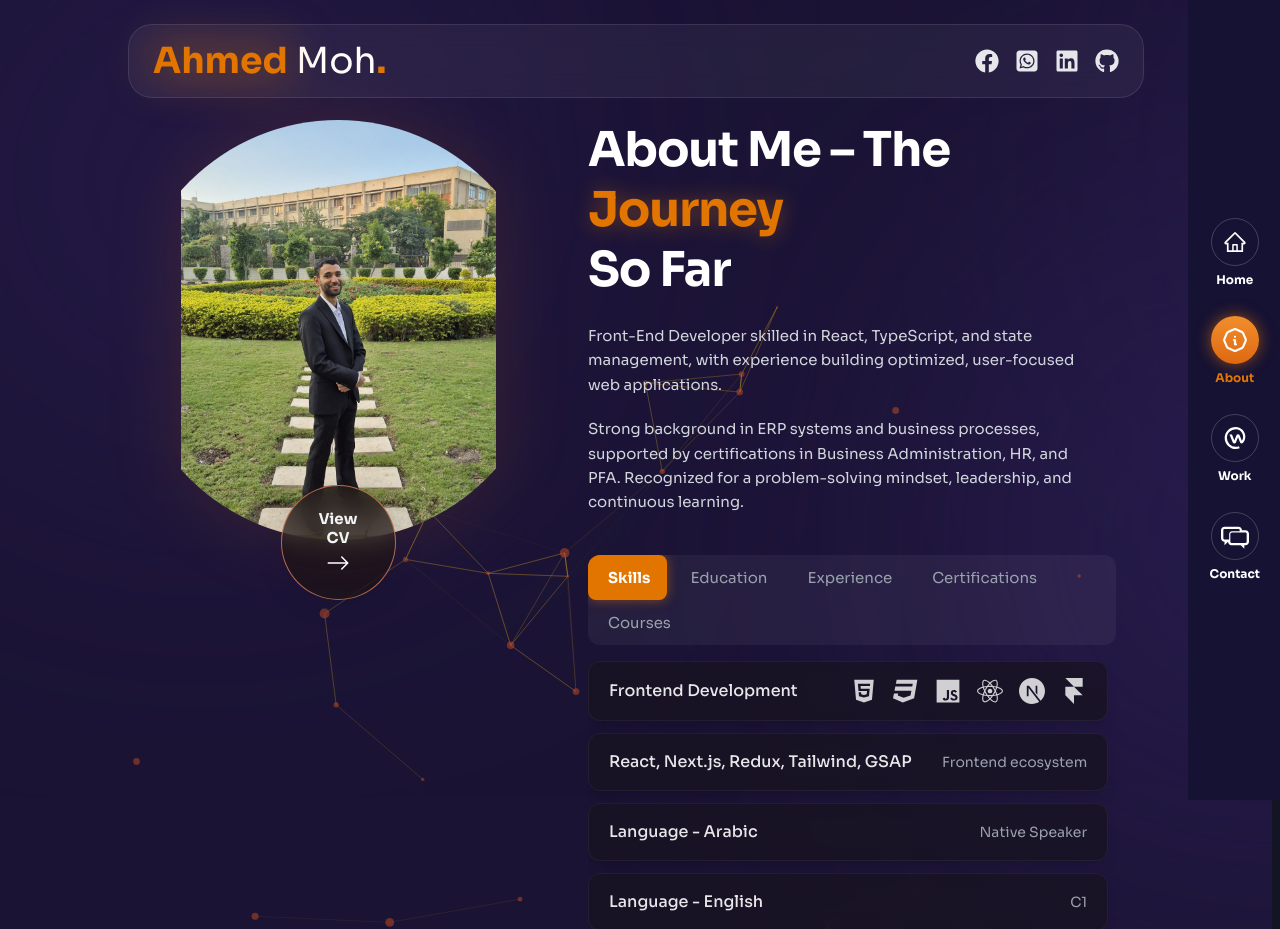
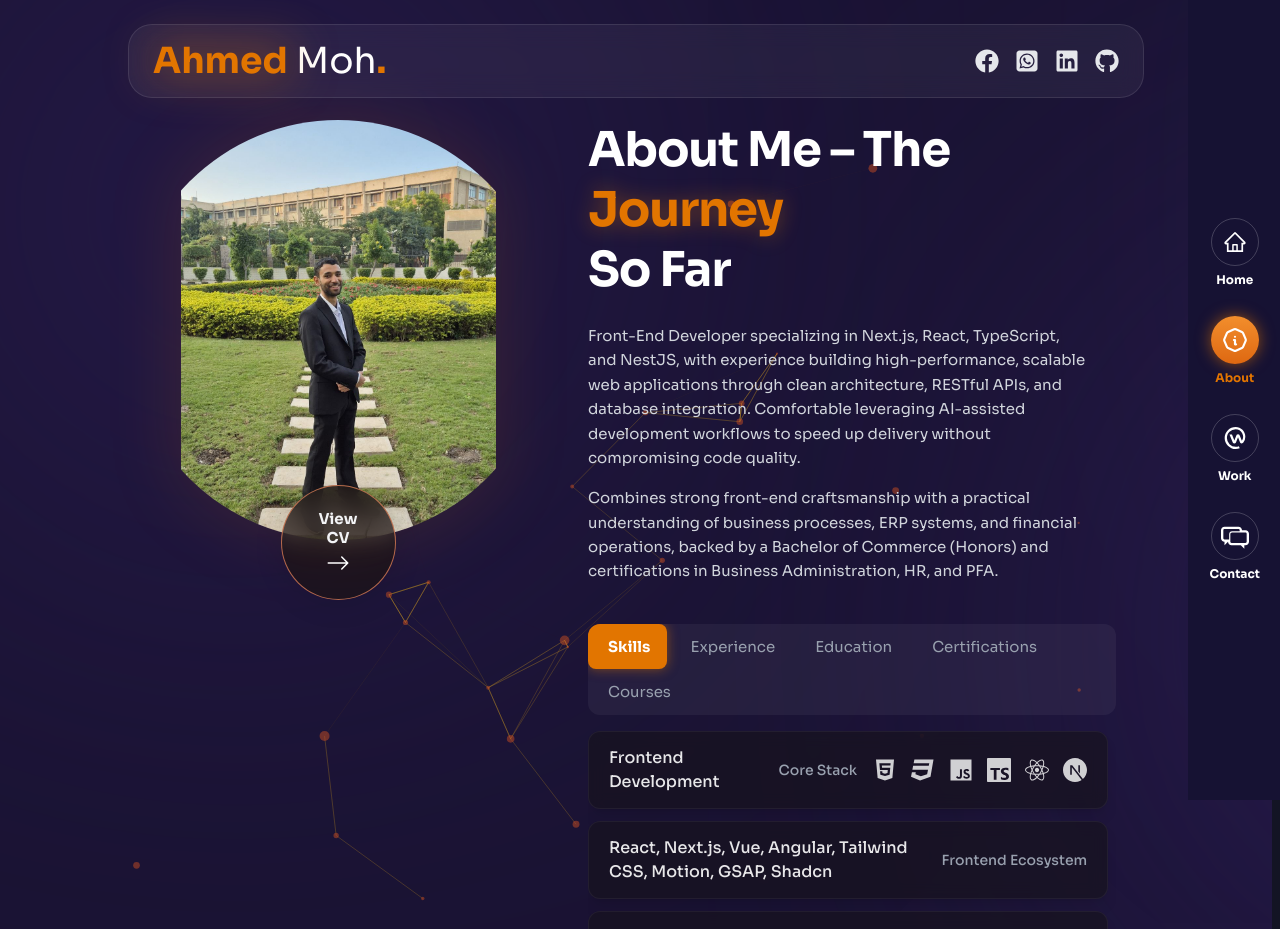
Before and after one commit to AhmedMohO/Ahmed-Portfolio, a Next.js app: page /about in a window 1280 px wide. Shown: the top 929 px of the page. Built offline with nearby package versions, Linux system fonts and the light colour scheme.

Commit message:
update CV and About page content; enhance descriptions and skills for clarity and impact

```diff
--- a/src/components/UI/SlideTaps.tsx
+++ b/src/components/UI/SlideTaps.tsx
@@ -1,12 +1,13 @@
 import { AnimatePresence, motion } from "framer-motion";
-import { FaHtml5, FaCss3, FaJs, FaReact } from "react-icons/fa";
-import { SiNextdotjs, SiFramer } from "react-icons/si";
+import { FaHtml5, FaCss3, FaJs, FaReact, FaNodeJs, FaDocker, FaGitAlt } from "react-icons/fa";
+import { SiNextdotjs, SiFramer, SiTypescript, SiTailwindcss, SiMongodb, SiNestjs } from "react-icons/si";
 import { memo, useEffect, useRef, useState, ReactNode } from "react";
 import Tap from "./Tap";
 
 interface InfoItem {
 	title: string;
 	stage?: string;
+	description?: string;
 	icons?: ReactNode[];
 }
 
@@ -122,7 +123,7 @@ export default memo(function SlideTaps() {
 							},
 						}}
 						className="w-full">
-						<div className="flex flex-col gap-3 w-full h-full max-h-[350px] overflow-y-auto pr-2 custom-scrollbar">
+						<div className="flex flex-col gap-3 w-full h-full max-h-[380px] overflow-y-auto pr-2 custom-scrollbar">
 							{aboutData[activeTab].info.map((item, index) => (
 								<motion.div
 									key={index}
@@ -137,24 +138,35 @@ export default memo(function SlideTaps() {
 										duration: 0.3,
 										ease: "easeOut",
 									}}
-									className="flex flex-col md:flex-row justify-between items-center gap-y-2 py-4 px-6 md:px-5 w-full bg-[#18131e]/70 border border-white/5 group backdrop-blur-sm rounded-[12px] text-gray-300 shadow-lg hover:shadow-[0_0_12px_rgba(226,117,0,0.5)] hover:bg-[#e27500] transition-all duration-300">
-									<div className="font-medium text-white/90 text-center md:text-left max-md:text-[15px]">
+									className="flex flex-col md:flex-row justify-between items-center gap-y-2 gap-x-4 py-3.5 px-6 md:px-5 w-full bg-[#18131e]/70 border border-white/5 group backdrop-blur-sm rounded-[12px] text-gray-300 shadow-lg hover:shadow-[0_0_12px_rgba(226,117,0,0.5)] hover:bg-[#e27500] transition-all duration-300">
+									<div className="flex flex-col text-center md:text-left gap-1 flex-1">
+										<div className="font-medium text-white/90 group-hover:text-white max-md:text-[15px]">
 											{item.title}
 										</div>
-									<div className="text-sm text-gray-400 group-hover:text-white whitespace-nowrap">
+										{item.description && (
+											<div className="text-xs text-gray-400 group-hover:text-white/90 leading-relaxed max-w-[650px]">
+												{item.description}
+											</div>
+										)}
+									</div>
+									<div className="flex items-center gap-4 shrink-0">
+										{item.stage && (
+											<div className="text-sm text-gray-400 group-hover:text-white whitespace-nowrap font-medium">
 												{item.stage}
 											</div>
+										)}
 										{item.icons && (
-										<div className="flex gap-x-4">
+											<div className="flex gap-x-3.5">
 												{item.icons.map((icon, idx) => (
 													<div
 														key={idx}
-													className="text-[26px] text-white/80 hover:text-white transition-colors">
+														className="text-[24px] text-white/80 group-hover:text-white hover:scale-110 transition-all">
 														{icon}
 													</div>
 												))}
 											</div>
 										)}
+									</div>
 								</motion.div>
 							))}
 						</div>
@@ -171,34 +183,88 @@ const aboutData: TabData[] = [
 		info: [
 			{
 				title: "Frontend Development",
+				stage: "Core Stack",
 				icons: [
 					<FaHtml5 key="html5" />,
 					<FaCss3 key="css3" />,
 					<FaJs key="js" />,
+					<SiTypescript key="ts" />,
 					<FaReact key="react" />,
 					<SiNextdotjs key="nextjs" />,
+				],
+			},
+			{
+				title: "React, Next.js, Vue, Angular, Tailwind CSS, Motion, GSAP, Shadcn",
+				stage: "Frontend Ecosystem",
+			},
+			{
+				title: "Node.js, NestJS, REST APIs, GraphQL, MongoDB, MySQL",
+				stage: "Backend & Data",
+				icons: [
+					<FaNodeJs key="node" />,
+					<SiNestjs key="nestjs" />,
+					<SiMongodb key="mongodb" />,
+				],
+			},
+			{
+				title: "React Query, Redux Toolkit, Axios, Zod, React Hook Form",
+				stage: "State & Data Fetching",
+			},
+			{
+				title: "TypeScript, JavaScript, Python, C, C++, Java, OOP & DSA",
+				stage: "Languages & CS",
+			},
+			{
+				title: "Git, Docker, Vercel, Figma-to-Code, Clerk, PayPal SDK",
+				stage: "DevOps & Integrations",
+				icons: [
+					<FaGitAlt key="git" />,
+					<FaDocker key="docker" />,
+					<SiTailwindcss key="tailwind" />,
 					<SiFramer key="framer" />,
 				],
 			},
 			{
-				title: "React, Next.js, Redux, Tailwind, GSAP",
-				stage: "Frontend ecosystem",
-			},
-			// {
-			// 	title: "Node.js, REST APIs, GraphQL, MongoDB",
-			// 	stage: "Backend & Data",
-			// },
-			// {
-			// 	title: "Git, Docker, Vercel",
-			// 	stage: "DevOps & Platforms",
-			// },
-			{
-				title: "Language - Arabic",
-				stage: "Native Speaker",
+				title: "AI Tools – GitHub Copilot & Cursor (AI-Assisted Workflows)",
+				stage: "Accelerated Dev",
 			},
 			{
-				title: "Language - English",
-				stage: "C1",
+				title: "Arabic (Native Speaker) • English (B2)",
+				stage: "Languages",
+			},
+		],
+	},
+	{
+		title: "experience",
+		info: [
+			{
+				title: "Zakham Company – Front-End Developer",
+				stage: "Sep 2025 – May 2026",
+				description:
+					"Delivered 5 client projects using Next.js App Router, integrated 96+ REST APIs with Axios & React Query (auth, RBAC), and built a reusable library of 70+ Tailwind components.",
+			},
+			{
+				title: "AuraPC – AI-Powered PC Market Intelligence SaaS",
+				stage: "May 2026 – Present",
+				description:
+					"Architected a multi-tenant platform with Next.js 16, React 19, TypeScript & MongoDB. Built a RAG pipeline (Vercel AI SDK, Pinecone), LLM function calling, and Puppeteer background scrapers.",
+			},
+			{
+				title: "Meshwark – Public Transportation Tracker",
+				stage: "Aug 2025",
+				description:
+					"Led and mentored 7 developer trainees in React best practices; engineered an admin dashboard achieving a 90 Lighthouse score with optimized SEO.",
+			},
+			{
+				title: "E-Commerce Website – Digital Gift Cards",
+				stage: "Mar 2025 – Apr 2025",
+				description:
+					"Built full-stack digital gaming store listing 17+ products with React, TypeScript, Redux Toolkit, Clerk authentication, and PayPal payment integration.",
+			},
+			{
+				title: "Egyptian Information Technology Foundation (INFC)",
+				stage: "Apr 2022 – Sep 2024",
+				description: "Extensive web development foundational experience and practical project execution.",
 			},
 		],
 	},
@@ -206,37 +272,16 @@ const aboutData: TabData[] = [
 		title: "education",
 		info: [
 			{
-				title: "Mansoura University - Faculty of Commerce",
-				stage: "2021 - 2025",
+				title: "ITI – Professional Training Program (Open Source Track)",
+				stage: "Nov 2025 – Aug 2026",
+				description:
+					"Information Technology Institute (ITI): Intensive 9-month program covering 25+ technologies including React, Next.js, Node.js, NestJS, MongoDB, MySQL, Docker, OOP, DSA, and Software Architecture.",
 			},
 			{
-				title: "Bachelor of Commerce",
-				stage: "Graduated with highest Honors.",
-			},
-		],
-	},
-	{
-		title: "experience",
-		info: [
-			{
-				title: "Zakham Company (Front-End Developer)",
-				stage: "Sep 2025 - May 2026",
-			},
-			{
-				title: "ITI - Professional Training Program (Open Source Track)",
-				stage: "Nov 2025 - Present",
-			},
-			{
-				title: "Meshwark - Public Transportation Tracker",
-				stage: "Aug 2025",
-			},
-			{
-				title: "E-Commerce Website - Digital Gift Cards",
-				stage: "Mar 2025 - Apr 2025",
-			},
-			{
-				title: "Egyptian Information Technology Foundation (INFC)",
-				stage: "Apr 2022 - Sep 2024",
+				title: "Mansoura University – Faculty of Commerce (Bachelor of Commerce)",
+				stage: "2021 – 2025",
+				description:
+					"Graduated July 2025 with Honors. Strong analytical background in accounting, finance, business management, economics, and strategic decision-making.",
 			},
 		],
 	},
@@ -244,32 +289,32 @@ const aboutData: TabData[] = [
 		title: "Certifications",
 		info: [
 			{
-				title: "MongoDB Associate Developer Node.js",
-				stage: "2025",
+				title: "MongoDB Associate Developer Node.js – MongoDB",
+				stage: "Dec 2025",
 			},
 			{
-				title: "ITI - Front-End React Training",
-				stage: "Jul 2025 - Sep 2025",
+				title: "Front-End React Training – Information Technology Institute (ITI)",
+				stage: "Jul 2025 – Sep 2025",
 			},
 			{
-				title: "IELTS - Infinity Academy",
-				stage: "Apr 2025 - Jun 2025",
+				title: "IELTS – Infinity Academy",
+				stage: "Apr 2025 – Jun 2025",
 			},
 			{
-				title: "PFA and ERP Software Systems",
-				stage: "Sep 2024 - Oct 2024",
+				title: "PFA and ERP Software Systems – Dakahlia Commercial Syndicate",
+				stage: "Sep 2024 – Oct 2024",
 			},
 			{
-				title: "Electronic Accounting",
-				stage: "Sep 2023 - Dec 2023",
+				title: "Electronic Accounting – Mansoura University",
+				stage: "Sep 2023 – Dec 2023",
 			},
 			{
-				title: "Internal Core Competency Certification (IC3)",
-				stage: "Aug 2023 - Oct 2023",
+				title: "Internal Core Competency Certification (IC3) – Mansoura University",
+				stage: "Aug 2023 – Oct 2023",
 			},
 			{
-				title: "Human Resources & Business Administration",
-				stage: "Jun 2023 - Aug 2023",
+				title: "Human Resources and Business Administration – Mansoura University",
+				stage: "Jun 2023 – Aug 2023",
 			},
 		],
 	},
@@ -277,12 +322,12 @@ const aboutData: TabData[] = [
 		title: "Courses",
 		info: [
 			{
-				title: "React JS & Next JS - Udemy",
-				stage: "Feb 2024 - Feb 2025",
+				title: "React JS and Next JS – Udemy (Maximilian Schwarzmüller)",
+				stage: "Feb 2024 – Feb 2025",
 			},
 			{
-				title: "Front-End Developer - Elzero Web School",
-				stage: "Feb 2022 - Jun 2023",
+				title: "Front-End Developer – Elzero Web School",
+				stage: "Feb 2022 – Jun 2023",
 			},
 		],
 	},
--- a/src/pages/about/index.tsx
+++ b/src/pages/about/index.tsx
@@ -68,17 +68,19 @@ export default function About() {
 							<br />
 							So Far
 						</h1>
-						<div className="text-gray-300 text-sm md:text-[15px] leading-relaxed flex flex-col gap-5 max-lg:text-center md:max-w-[90%]">
+						<div className="text-gray-300 text-sm md:text-[15px] leading-relaxed flex flex-col gap-4 max-lg:text-center md:max-w-[90%]">
 							<p>
-								Front-End Developer skilled in React, TypeScript, and state
-								management, with experience building optimized, user-focused web
-								applications.
+								Front-End Developer specializing in Next.js, React, TypeScript,
+								and NestJS, with experience building high-performance, scalable
+								web applications through clean architecture, RESTful APIs, and
+								database integration. Comfortable leveraging AI-assisted development
+								workflows to speed up delivery without compromising code quality.
 							</p>
 							<p>
-								Strong background in ERP systems and business processes,
-								supported by certifications in Business Administration, HR, and
-								PFA. Recognized for a problem-solving mindset, leadership, and
-								continuous learning.
+								Combines strong front-end craftsmanship with a practical
+								understanding of business processes, ERP systems, and financial
+								operations, backed by a Bachelor of Commerce (Honors) and
+								certifications in Business Administration, HR, and PFA.
 							</p>
 						</div>
 
```
Also changed, not shown: 1 other file (tests, documents, lock files or other folders). Lines whose indentation alone changed are shown as unchanged.
